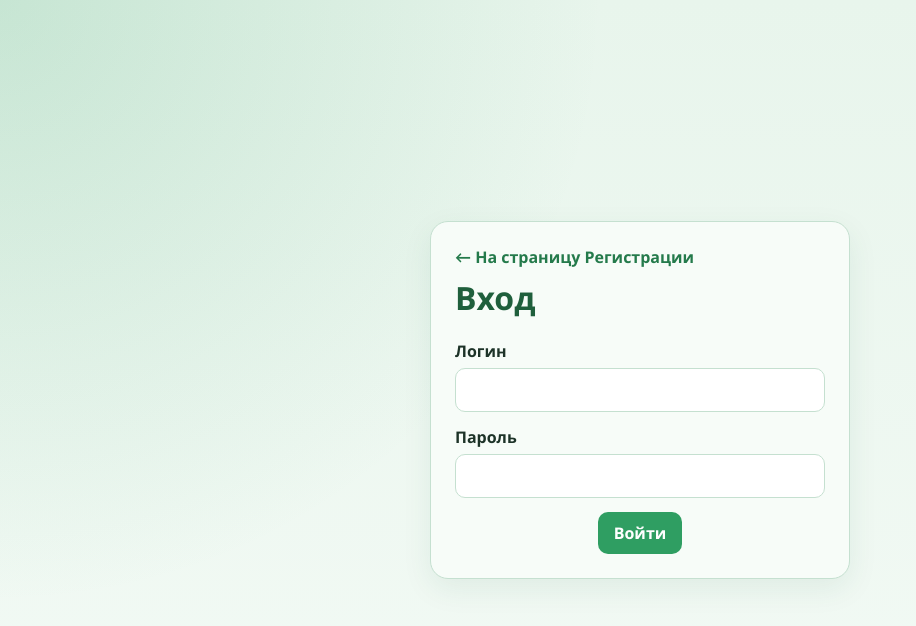
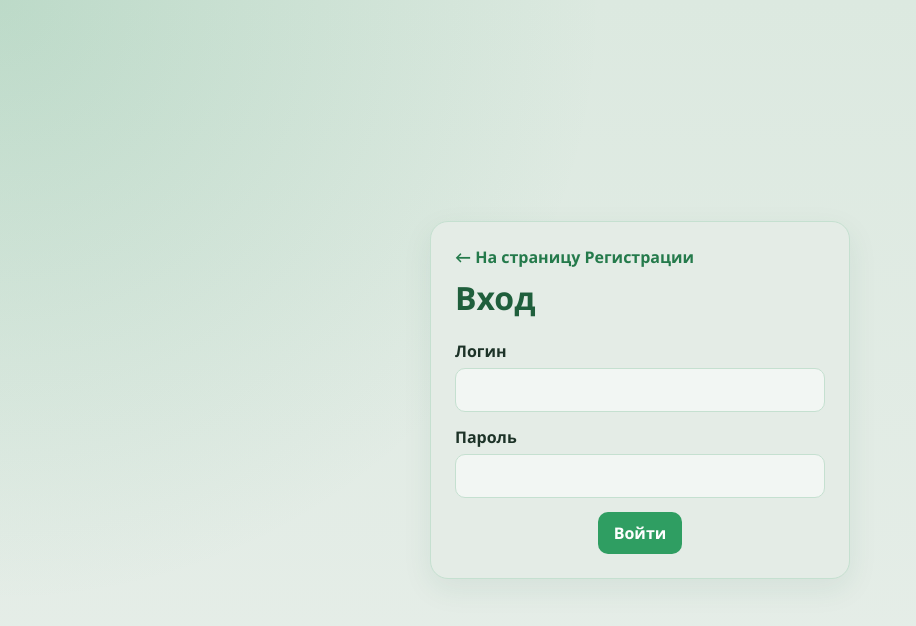
Before and after one commit to EngineerPaul/analysis, a React (Vite) app in the folder frontend/: page /extra/analysis/login in a window 1280 px wide. Shown: the top 626 px of the page, without its empty margins (0-916 px from the left). Built offline with nearby package versions, Linux system fonts and the light colour scheme.

Commit message:
bg colors are darker

```diff
--- a/frontend/src/styles.css
+++ b/frontend/src/styles.css
@@ -1,7 +1,7 @@
 :root {
-  --bg: #e8f5ec;
-  --bg-soft: rgba(232, 245, 236, 0.55);
-  --surface: #f7fcf8;
+  --bg: #dce9e0;
+  --bg-soft: rgba(220, 233, 224, 0.55);
+  --surface: #e4ece6;
   --primary: #2f9e62;
   --primary-dark: #247a4b;
   --primary-deep: #1f5f3c;
@@ -9,8 +9,8 @@
   --muted: #5d7a68;
   --danger: #d64545;
   --border: #c5e0d0;
-  --row-a: #ffffff;
-  --row-b: #dff5e8;
+  --row-a: #f2f6f3;
+  --row-b: #d4e9dc;
   --shadow: 0 10px 30px rgba(31, 95, 60, 0.08);
   font-family: "Segoe UI", "Trebuchet MS", sans-serif;
   color: var(--text);
@@ -22,8 +22,8 @@ body {
   margin: 0;
   min-height: 100vh;
   background:
-    radial-gradient(circle at top left, rgba(47, 158, 98, 0.18), transparent 40%),
-    linear-gradient(180deg, var(--bg), #f3faf5);
+    radial-gradient(circle at top left, rgba(45, 150, 93, 0.18), transparent 40%),
+    linear-gradient(180deg, var(--bg), #e7eee9);
   color: var(--text);
 }
 
@@ -96,7 +96,7 @@ input, select, textarea {
   border-radius: 10px;
   padding: 10px 12px;
   font: inherit;
-  background: #fff;
+  background: #f2f6f3;
 }
 
 input:focus, select:focus, textarea:focus {
@@ -104,7 +104,7 @@ input:focus, select:focus, textarea:focus {
   border-color: var(--primary);
 }
 
-.autofilled { background: #e7f8ee; }
+.autofilled { background: #dbece2; }
 
 .field-error, .server-error {
   color: var(--danger);
@@ -127,10 +127,10 @@ input:focus, select:focus, textarea:focus {
 
 .btn.primary { background: var(--primary); color: #fff; }
 .btn.primary:hover { background: var(--primary-dark); }
-.btn.danger { background: #f8e8e8; color: var(--danger); }
-.btn.danger:hover { background: #f3d4d4; }
+.btn.danger { background: #ecdcdc; color: var(--danger); }
+.btn.danger:hover { background: #e7c9c9; }
 .btn.ghost { background: transparent; border: 1px solid var(--border); color: var(--muted); }
-.btn.ghost:hover { background: #eef6f1; }
+.btn.ghost:hover { background: #e2eae5; }
 .btn.center { align-self: center; }
 .btn-icon { display: none; width: 22px; height: 22px; }
 
@@ -168,12 +168,12 @@ input:focus, select:focus, textarea:focus {
   vertical-align: middle;
 }
 .data-table thead th {
-  background: #cde8d9;
+  background: #c3dcce;
   color: var(--primary-deep);
 }
 .data-table tbody tr:nth-child(odd) td { background: var(--row-a); }
 .data-table tbody tr:nth-child(even) td { background: var(--row-b); }
-.data-table tbody tr:hover td { background: #d0ecdc; }
+.data-table tbody tr:hover td { background: #c6e0d1; }
 
 .icon-delete {
   width: 34px;
@@ -216,7 +216,7 @@ input:focus, select:focus, textarea:focus {
   justify-content: space-between;
   align-items: center;
   padding: 14px 16px;
-  background: #d7efe2;
+  background: #cce3d7;
 }
 .modal-header h2 { margin: 0; font-size: 1.15rem; }
 .modal-close {
@@ -241,7 +241,7 @@ input:focus, select:focus, textarea:focus {
   margin: 0;
   padding: 0;
   list-style: none;
-  background: #fff;
+  background: #f2f6f3;
   border: 1px solid var(--border);
   border-radius: 10px;
   overflow: hidden;
@@ -250,17 +250,17 @@ input:focus, select:focus, textarea:focus {
 .suggestions button {
   width: 100%;
   border: none;
-  background: #fff;
+  background: #f2f6f3;
   text-align: left;
   padding: 10px 12px;
 }
-.suggestions button:hover { background: #eaf7ef; }
+.suggestions button:hover { background: #deebe3; }
 
 .chart-wrap { position: relative; margin: 12px 0 20px; }
 .analysis-chart {
   width: 100%;
   height: auto;
-  background: #fbfffc;
+  background: #eef2ef;
   border: 1px solid var(--border);
   border-radius: 12px;
 }
```
